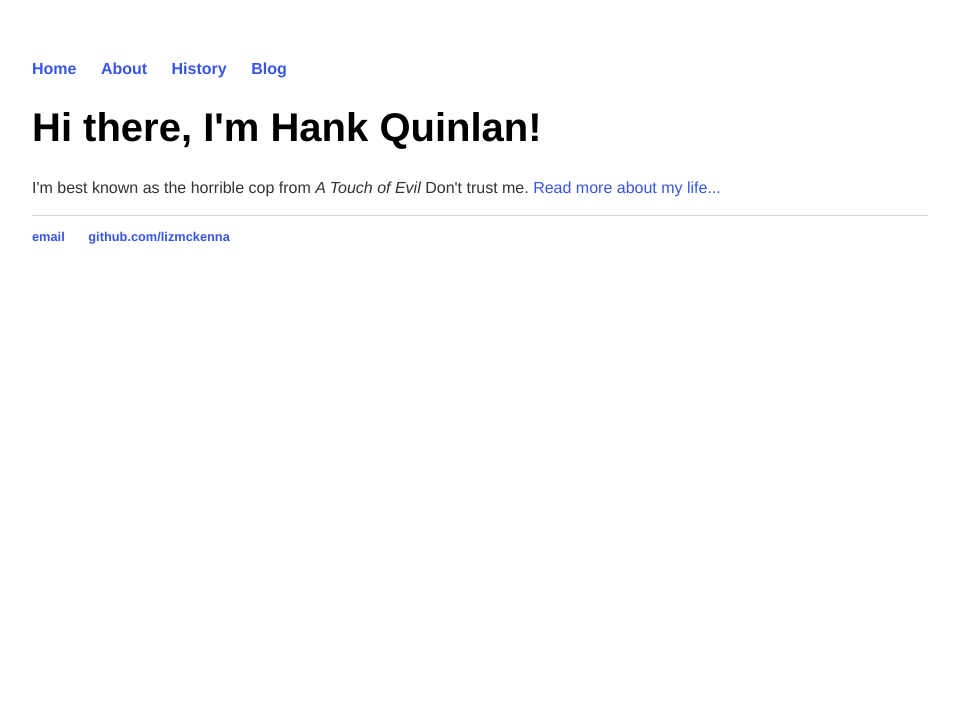
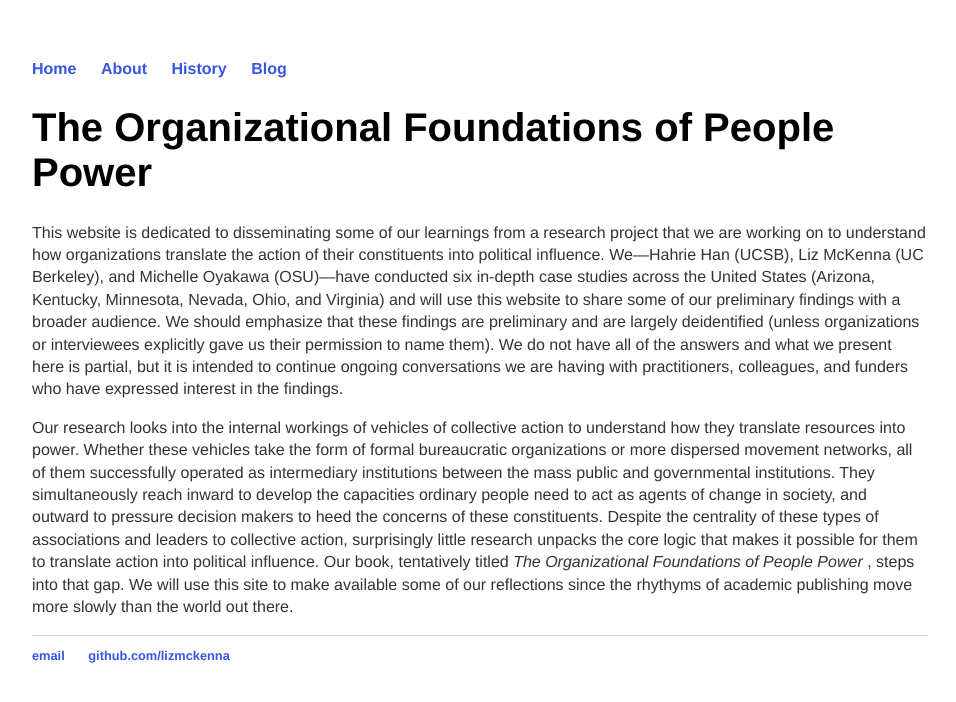
Before and after one commit to org-people-power/org-people-power.github.io, a Jekyll site: the page built from index.html, in a window 1280 px wide. Shown: the top 702 px of the page, without its empty margins (160-1116 px from the left). Built offline with Jekyll 4.4.1, drawn with Linux system fonts in a browser that asks for light colours.

Commit message:
Update index.html

```diff
--- a/index.html
+++ b/index.html
@@ -1,8 +1,10 @@
 ---
 layout: default
-title: Hank Quinlan, Horrible Cop
+title: The Organizational Foundations of People Power
 ---
 <div class="blurb">
-	<h1>Hi there, I'm Hank Quinlan!</h1>
-	<p>I'm best known as the horrible cop from <em>A Touch of Evil</em> Don't trust me. <a href="/about">Read more about my life...</a></p>
+	<h1>The Organizational Foundations of People Power</h1>
+	<p>This website is dedicated to disseminating some of our learnings from a research project that we are working on to understand how organizations translate the action of their constituents into political influence. We—Hahrie Han (UCSB), Liz McKenna (UC Berkeley), and Michelle Oyakawa (OSU)—have conducted six in-depth case studies across the United States (Arizona, Kentucky, Minnesota, Nevada, Ohio, and Virginia) and will use this website to share some of our preliminary findings with a broader audience. We should emphasize that these findings are preliminary and are largely deidentified (unless organizations or interviewees explicitly gave us their permission to name them). We do not have all of the answers and what we present here is partial, but it is intended to continue ongoing conversations we are having with practitioners, colleagues, and funders who have expressed interest in the findings.</p>
+
+	<p> Our research looks into the internal workings of vehicles of collective action to understand how they translate resources into power. Whether these vehicles take the form of formal bureaucratic organizations or more dispersed movement networks, all of them successfully operated as intermediary institutions between the mass public and governmental institutions.  They simultaneously reach inward to develop the capacities ordinary people need to act as agents of change in society, and outward to pressure decision makers to heed the concerns of these constituents. Despite the centrality of these types of associations and leaders to collective action, surprisingly little research unpacks the core logic that makes it possible for them to translate action into political influence. Our book, tentatively titled <i> The Organizational Foundations of People Power </i>, steps into that gap. We will use this site to make available some of our reflections since the rhythyms of academic publishing move more slowly than the world out there.</p>
 </div><!-- /.blurb -->
```
